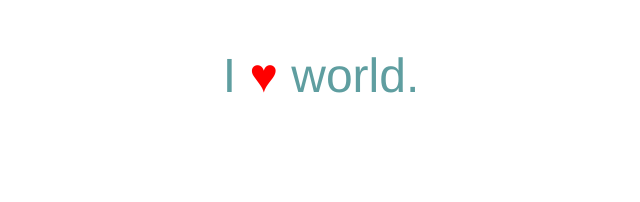
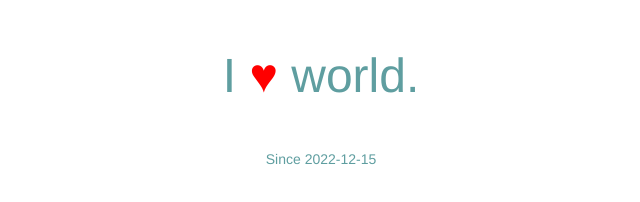
Before and after one commit to HolaFei/holafei.github.io, a plain HTML site: page index.html in a window 1280 px wide. Shown: the whole page, without its empty margins (319-959 px from the left). Drawn offline with Linux system fonts and the light colour scheme.

Commit message:
update index.html

```diff
--- a/index.html
+++ b/index.html
@@ -17,9 +17,13 @@
     .heart {
       color: red;
     }
+    .copyright {
+      font-size: 14px;
+    }
   </style>
 </head>
 <body>
   <p>I <span class="heart">♥</span> world.</p>
+  <p class="copyright">Since 2022-12-15</p>
 </body>
 </html>
```
